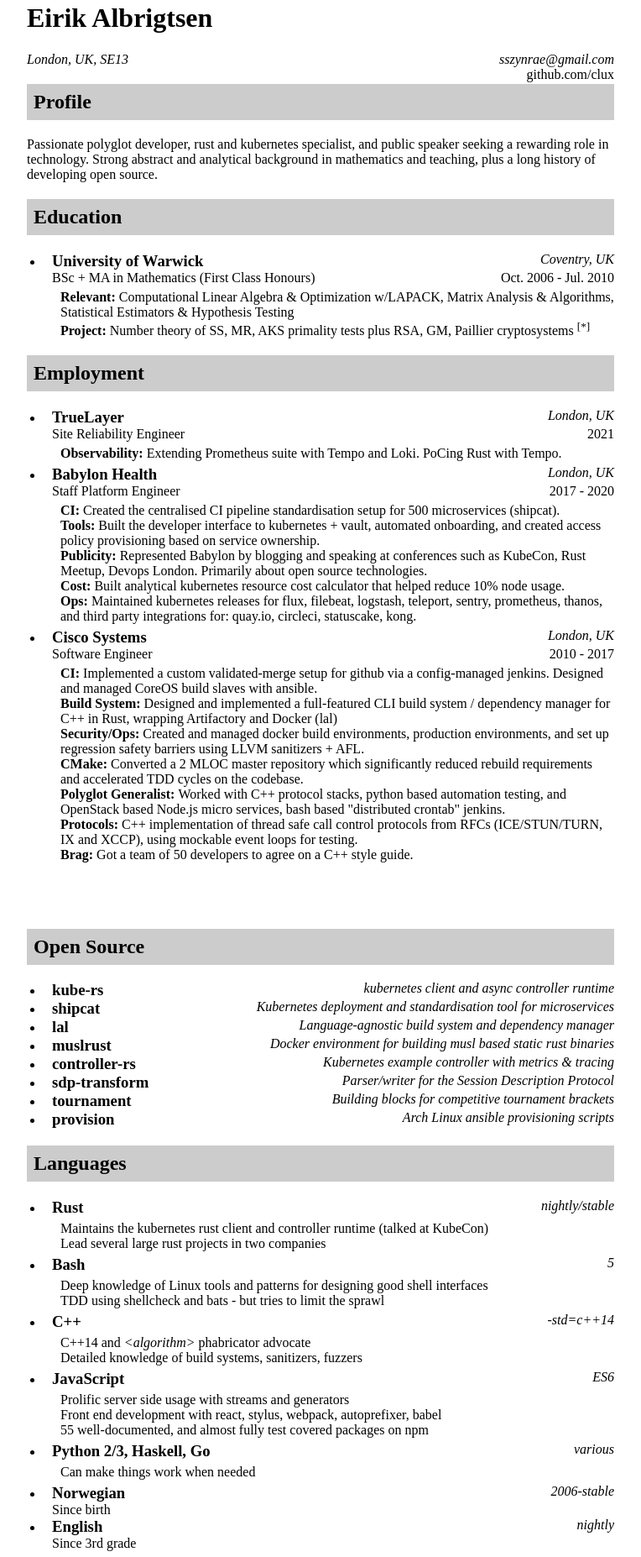
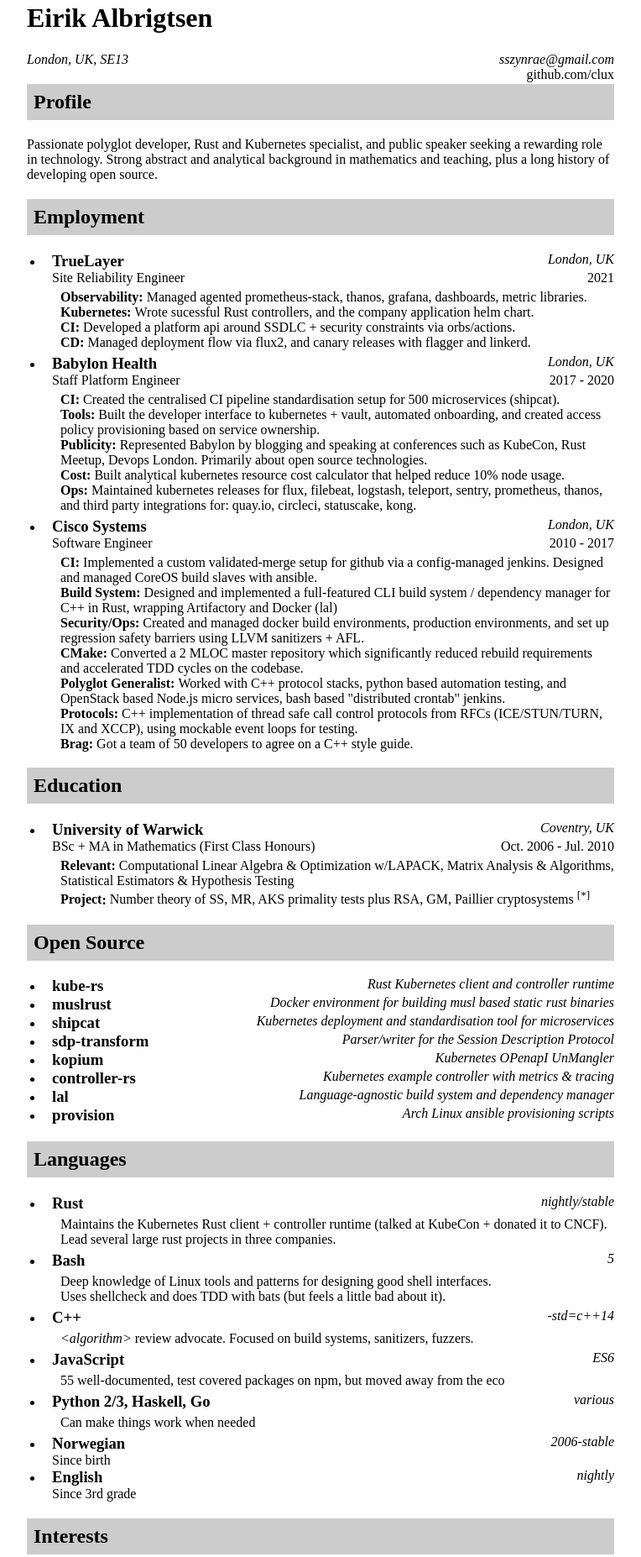
Before and after one commit to clux/vitae, a website: page docs/index.html in a window 1280 px wide. Shown: the part 18-1872 px from the top of the page at 84% size, without its empty margins (258-1022 px from the left). Drawn offline with Linux system fonts and the light colour scheme.

Commit message:
npm run pages
Signed-off-by: clux <sszynrae@gmail.com>

```diff
--- a/docs/index.html
+++ b/docs/index.html
@@ -74,25 +74,7 @@
     </header>
     <ul id="main">
       <li><h2>Profile</h2>
-<p>Passionate polyglot developer, rust and kubernetes specialist, and public speaker seeking a rewarding role in technology. Strong abstract and analytical background in mathematics and teaching, plus a long history of developing open source.</p>
-</li>
-      <li><h2>Education</h2>
-<ul class="block">
-  <li>
-    <h3>University of Warwick</h3>
-    <address>Coventry, UK</address>
-    <p>BSc + MA in Mathematics (First Class Honours) <span>Oct. 2006 - Jul. 2010</span></p>
-    <ul>
-      <li><strong>Relevant</strong> Computational Linear Algebra & Optimization w/LAPACK, Matrix Analysis & Algorithms, Statistical Estimators & Hypothesis Testing</li>
-      <li><strong>Project</strong> Number theory of <a href="https://en.wikipedia.org/wiki/Solovay%E2%80%93Strassen_primality_test">SS</a>, <a href="https://en.wikipedia.org/wiki/Miller%E2%80%93Rabin_primality_test">MR</a>, <a href="https://en.wikipedia.org/wiki/AKS_primality_test">AKS</a> primality tests plus <a href="https://en.wikipedia.org/wiki/RSA_(cryptosystem)">RSA</a>, <a href="https://en.wikipedia.org/wiki/Goldwasser%E2%80%93Micali_cryptosystem">GM</a>, <a href="https://en.wikipedia.org/wiki/Paillier_cryptosystem">Paillier</a> cryptosystems <sup><a href="./warwick-4th-year-project.pdf">[*]</a></li>
-    </ul>
-  </li>
-  <!--<li>
-    <h3>Agder University</h3>
-    <address>Grimstad, NO</address>
-    <p>Bachelor of Engineering (Power Electronics) <span>Aug. 2003 - Jun. 2006</span></p>
-  </li>-->
-</ul>
+<p>Passionate polyglot developer, Rust and Kubernetes specialist, and public speaker seeking a rewarding role in technology. Strong abstract and analytical background in mathematics and teaching, plus a long history of developing open source.</p>
 </li>
       <li><h2>Employment</h2>
 <ul class="block">
@@ -101,7 +83,10 @@
     <address>London, UK</address>
     <p>Site Reliability Engineer<span>2021</span></p>
     <ul>
-      <li><strong>Observability</strong>Extending Prometheus suite with Tempo and Loki. PoCing Rust with Tempo.</li>
+      <li><strong>Observability</strong>Managed agented prometheus-stack, thanos, grafana, dashboards, metric libraries.</li>
+      <li><strong>Kubernetes</strong>Wrote sucessful Rust controllers, and the company application helm chart.</li>
+      <li><strong>CI</strong>Developed a platform api around SSDLC + security constraints via orbs/actions.</li>
+      <li><strong>CD</strong>Managed deployment flow via flux2, and canary releases with flagger and linkerd.</li>
     </ul>
   </li>
   <li>
@@ -139,17 +124,41 @@
     </ul>
   </li>-->
 </ul>
-<br/>
 </li>
-      <br><br> <!-- temporary nice split of sections into two pages -->
+      <li><h2>Education</h2>
+<ul class="block">
+  <li>
+    <h3>University of Warwick</h3>
+    <address>Coventry, UK</address>
+    <p>BSc + MA in Mathematics (First Class Honours) <span>Oct. 2006 - Jul. 2010</span></p>
+    <ul>
+      <li><strong>Relevant</strong> Computational Linear Algebra & Optimization w/LAPACK, Matrix Analysis & Algorithms, Statistical Estimators & Hypothesis Testing</li>
+      <li><strong>Project</strong> Number theory of <a href="https://en.wikipedia.org/wiki/Solovay%E2%80%93Strassen_primality_test">SS</a>, <a href="https://en.wikipedia.org/wiki/Miller%E2%80%93Rabin_primality_test">MR</a>, <a href="https://en.wikipedia.org/wiki/AKS_primality_test">AKS</a> primality tests plus <a href="https://en.wikipedia.org/wiki/RSA_(cryptosystem)">RSA</a>, <a href="https://en.wikipedia.org/wiki/Goldwasser%E2%80%93Micali_cryptosystem">GM</a>, <a href="https://en.wikipedia.org/wiki/Paillier_cryptosystem">Paillier</a> cryptosystems <sup><a href="./warwick-4th-year-project.pdf">[*]</a></li>
+    </ul>
+  </li>
+  <!--<li>
+    <h3>Agder University</h3>
+    <address>Grimstad, NO</address>
+    <p>Bachelor of Engineering (Power Electronics) <span>Aug. 2003 - Jun. 2006</span></p>
+  </li>-->
+</ul>
+</li>
       <li><h2>Open Source</h2>
 <ul class="block">
 
   <li>
     <h3>
-      <a href="https://github.com/kube-rs">kube-rs</a>
+      <a href="https://github.com/clux/kube">kube-rs</a>
     </h3>
-    <address>kubernetes client and async controller runtime</address>
+    <address>Rust Kubernetes client and controller runtime</address>
+
+  </li>
+
+  <li>
+    <h3>
+      <a href="https://github.com/clux/muslrust">muslrust</a>
+    </h3>
+    <address>Docker environment for building musl based static rust binaries</address>
 
   </li>
 
@@ -163,17 +172,17 @@
 
   <li>
     <h3>
-      <a href="https://github.com/cisco/lal-build-manager">lal</a>
+      <a href="https://github.com/clux/sdp-transform">sdp-transform</a>
     </h3>
-    <address>Language-agnostic build system and dependency manager</address>
+    <address>Parser/writer for the Session Description Protocol</address>
 
   </li>
 
   <li>
     <h3>
-      <a href="https://github.com/clux/muslrust">muslrust</a>
+      <a href="https://github.com/kube-rs/kopium">kopium</a>
     </h3>
-    <address>Docker environment for building musl based static rust binaries</address>
+    <address>Kubernetes OPenapI UnMangler</address>
 
   </li>
 
@@ -187,17 +196,9 @@
 
   <li>
     <h3>
-      <a href="https://github.com/clux/sdp-transform">sdp-transform</a>
+      <a href="https://github.com/cisco/lal-build-manager">lal</a>
     </h3>
-    <address>Parser/writer for the Session Description Protocol</address>
-
-  </li>
-
-  <li>
-    <h3>
-      <a href="https://github.com/clux/tournament">tournament</a>
-    </h3>
-    <address>Building blocks for competitive tournament brackets</address>
+    <address>Language-agnostic build system and dependency manager</address>
 
   </li>
 
@@ -218,8 +219,8 @@
     <address>nightly/stable</address>
     <span></span>
     <ul>
-      <li>Maintains the kubernetes rust client and controller runtime (<a href="https://kccnceu20.sched.com/event/Zeit">talked at KubeCon</a>)</li>
-      <li>Lead several large rust projects in two companies</li>
+      <li>Maintains the Kubernetes Rust client + controller runtime (<a href="https://kccnceu20.sched.com/event/Zeit">talked at KubeCon</a> + donated it to CNCF).</li>
+      <li>Lead several large rust projects in three companies.</li>
       <!--<li>Has a no-dependency 5MB docker blog at <em><a href="https://hub.docker.com/r/clux/blog/tags/">dockerhub:clux/blog</a></em></li>-->
     </ul>
   </li>
@@ -228,8 +229,8 @@
     <address>5</address>
     <span></span>
     <ul>
-      <li>Deep knowledge of Linux tools and patterns for designing good shell interfaces</li>
-      <li>TDD using shellcheck and bats - but tries to limit the sprawl</li>
+      <li>Deep knowledge of Linux tools and patterns for designing good shell interfaces.</li>
+      <li>Uses shellcheck and does TDD with bats (but feels a little bad about it).</li>
     </ul>
   </li>
   <li>
@@ -237,8 +238,8 @@
     <address>-std=c++14</address>
     <span></span>
     <ul>
-      <li>C++14 and <em>&lt;algorithm&gt;</em> phabricator advocate</li>
-      <li>Detailed knowledge of build systems, sanitizers, fuzzers</li>
+      <li><em>&lt;algorithm&gt;</em> review advocate. Focused on build systems, sanitizers, fuzzers.</li>
+      <!-- <li>Focused on release engineering; build systems, sanitizers, fuzzers, glue</li> -->
     </ul>
   </li>
   <li>
@@ -246,9 +247,9 @@
     <address>ES6</address>
     <span></span>
     <ul>
-      <li>Prolific server side usage with streams and generators</li>
-      <li>Front end development with react, stylus, webpack, autoprefixer, babel</li>
-      <li>55 well-documented, and almost fully test covered packages on npm</li>
+      <!-- <li>Prolific server side usage with streams and generators</li> -->
+      <!-- <li>Front end development with react, stylus, webpack, autoprefixer, babel</li> -->
+      <li>55 well-documented, test covered <a href="https://www.npmjs.com/~clux">packages on npm</a>, but moved away from the eco</li>
     </ul>
   </li>
 
```
